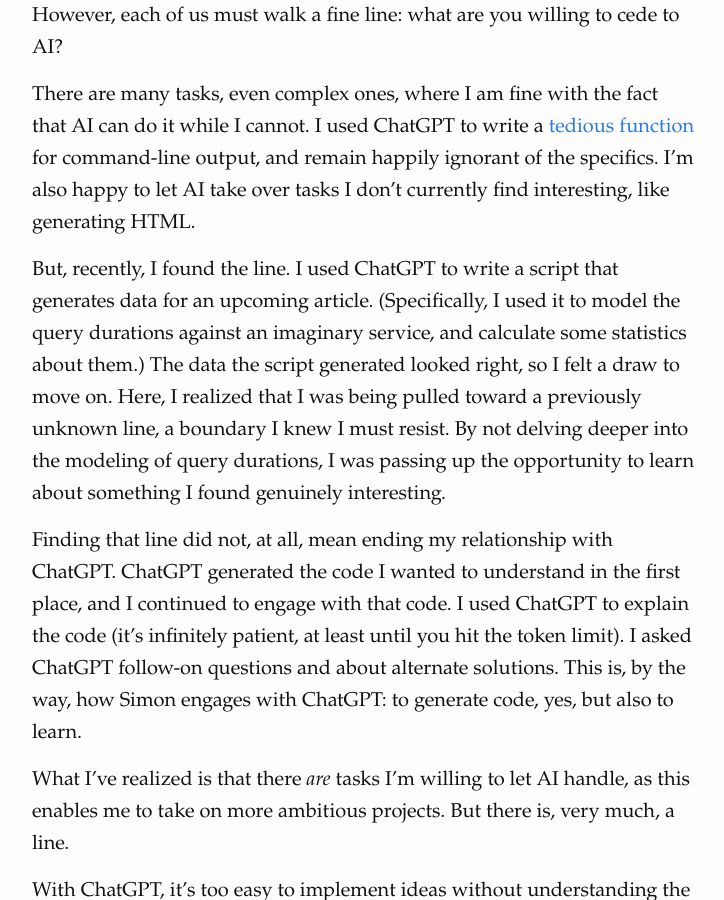
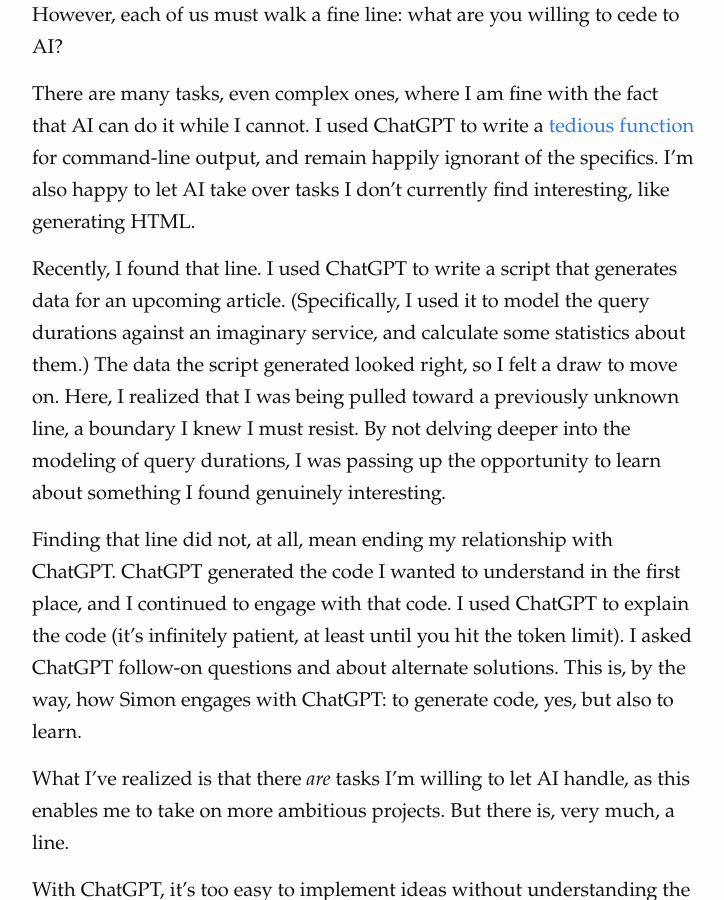
Before and after one commit to dmazin/dmazin.github.io, a Jekyll site: the page built from _posts/2023-03-29-age-of-ai-skill-atrophy.md, in a window 1280 px wide and 900 px high, scrolled down 1162 px. Shown: the whole window, without its empty margins (238-962 px from the left). Built offline with Jekyll 4.4.1, drawn with Linux system fonts in a browser that asks for light colours.

Commit message:
Fix typo in "Recently, I found that line."

```diff
--- a/_posts/2023-03-29-age-of-ai-skill-atrophy.md
+++ b/_posts/2023-03-29-age-of-ai-skill-atrophy.md
@@ -25,7 +25,7 @@
 
 There are many tasks, even complex ones, where I am fine with the fact that AI can do it while I cannot. I used ChatGPT to write a [tedious function](https://github.com/dmazin/disk-stat-diff/blob/main/disk_stat_diff#LL13C8-L13C8) for command-line output, and remain happily ignorant of the specifics. I'm also happy to let AI take over tasks I don't currently find interesting, like generating HTML.
 
-But, recently, I found the line. I used ChatGPT to write a script that generates data for an upcoming article. (Specifically, I used it to model the query durations against an imaginary service, and calculate some statistics about them.) The data the script generated looked right, so I felt a draw to move on. Here, I realized that I was being pulled toward a previously unknown line, a boundary I knew I must resist. By not delving deeper into the modeling of query durations, I was passing up the opportunity to learn about something I found genuinely interesting.
+Recently, I found that line. I used ChatGPT to write a script that generates data for an upcoming article. (Specifically, I used it to model the query durations against an imaginary service, and calculate some statistics about them.) The data the script generated looked right, so I felt a draw to move on. Here, I realized that I was being pulled toward a previously unknown line, a boundary I knew I must resist. By not delving deeper into the modeling of query durations, I was passing up the opportunity to learn about something I found genuinely interesting.
 
 Finding that line did not, at all, mean ending my relationship with ChatGPT. ChatGPT generated the code I wanted to understand in the first place, and I continued to engage with that code. I used ChatGPT to explain the code (it’s infinitely patient, at least until you hit the token limit). I asked ChatGPT follow-on questions and about alternate solutions. This is, by the way, how Simon engages with ChatGPT: to generate code, yes, but also to learn.
 
```
